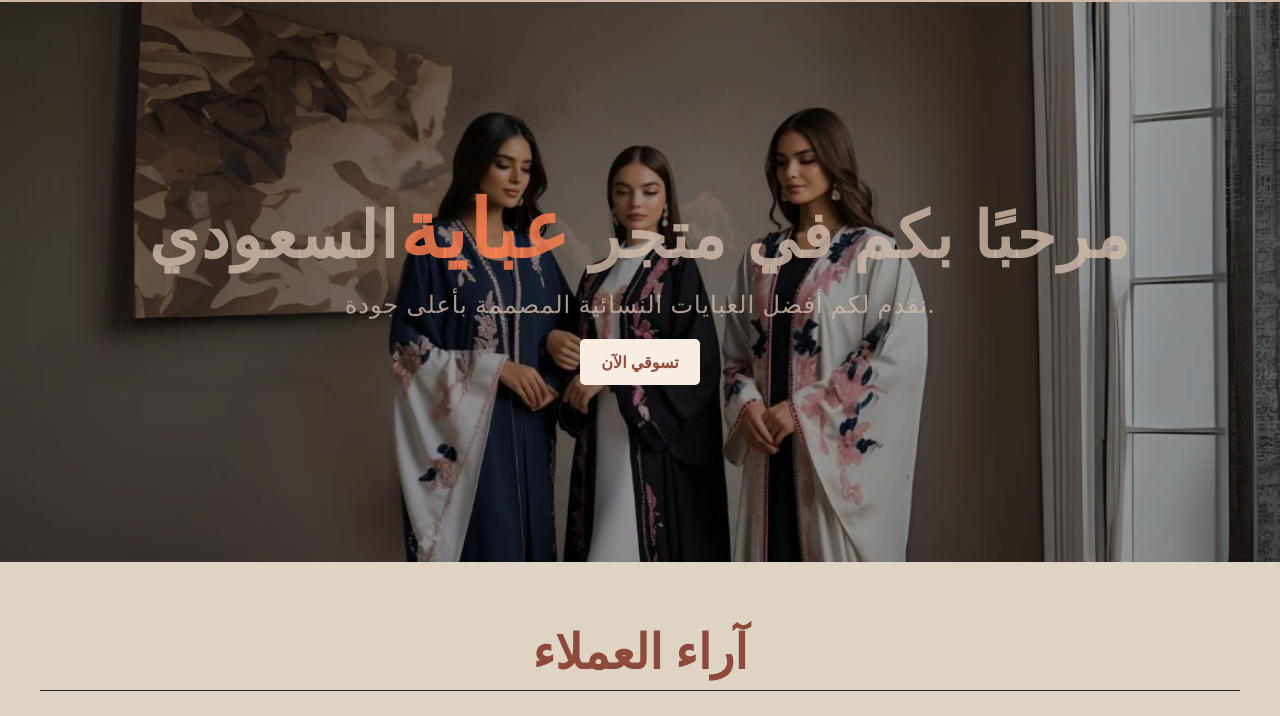
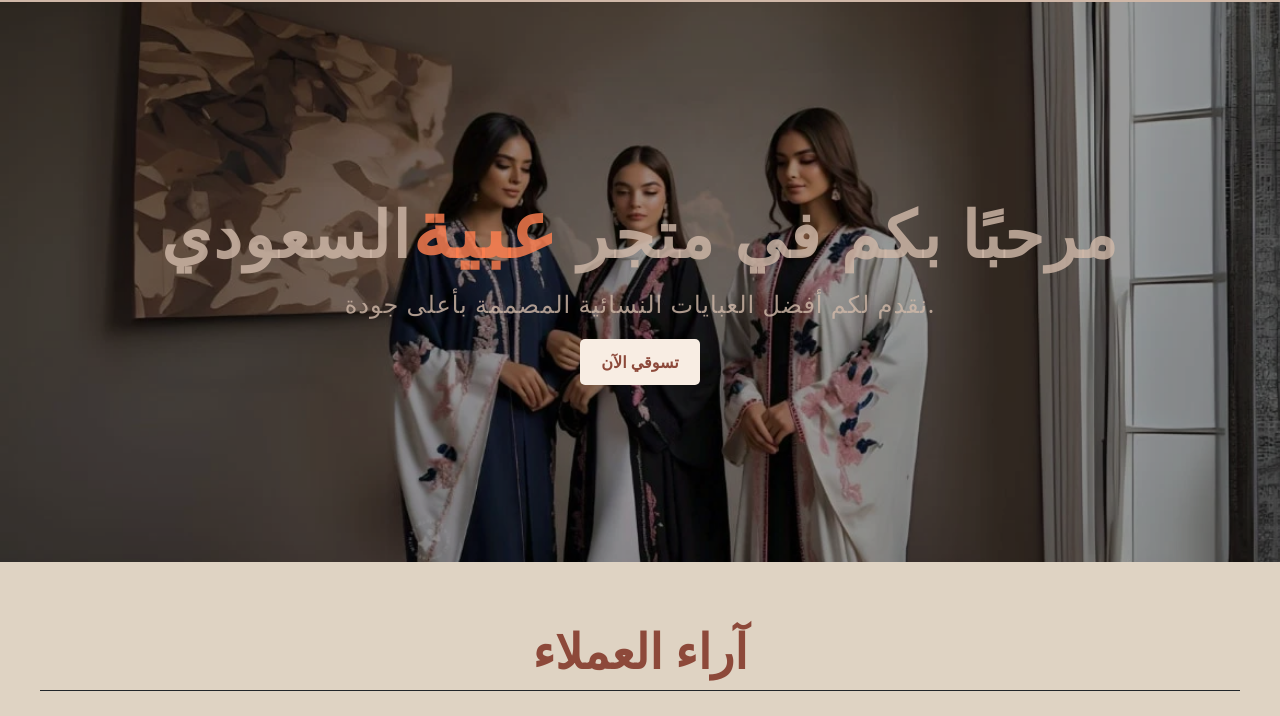
Before and after one commit to tia3012/Abaya22, a plain HTML site: page index.html in a window 1280 px wide. Shown: the part 84-800 px from the top of the page. Drawn offline with nearby package versions, Linux system fonts and the light colour scheme.

Commit message:
Update index.html

```diff
--- a/index.html
+++ b/index.html
@@ -4,7 +4,7 @@
 <head>
     <meta charset="UTF-8" align="right">
     <meta name="viewport" content="width=device-width, initial-scale=1.0">
-    <title>عباية</title>
+    <title>عبية</title>
     <!-- External Stylesheet -->
     <link rel="stylesheet" href="./css/styles.css">
     <!-- Bootstrap CSS -->
@@ -32,7 +32,7 @@
     <!-- Fullscreen Image Section with Text Overlay -->
     <section class="main-section" style="background-color: rgba(161, 206, 246, 0.855);">
         <div class="main-overlay">
-            <h1 class="main-text">مرحبًا بكم في متجر <spam style="font-size: 5rem; color: rgba(255, 127, 80, 0.814);">عباية</spam>السعودي</h1>
+            <h1 class="main-text">مرحبًا بكم في متجر <spam style="font-size: 5rem; color: rgba(255, 127, 80, 0.814);">عبية</spam>السعودي</h1>
             <p class="main-subtext">نقدم لكم أفضل العبايات النسائية المصممة بأعلى جودة.</p>
             <a href="products.html" class="btn">تسوقي الآن</a>
         </div>
```
